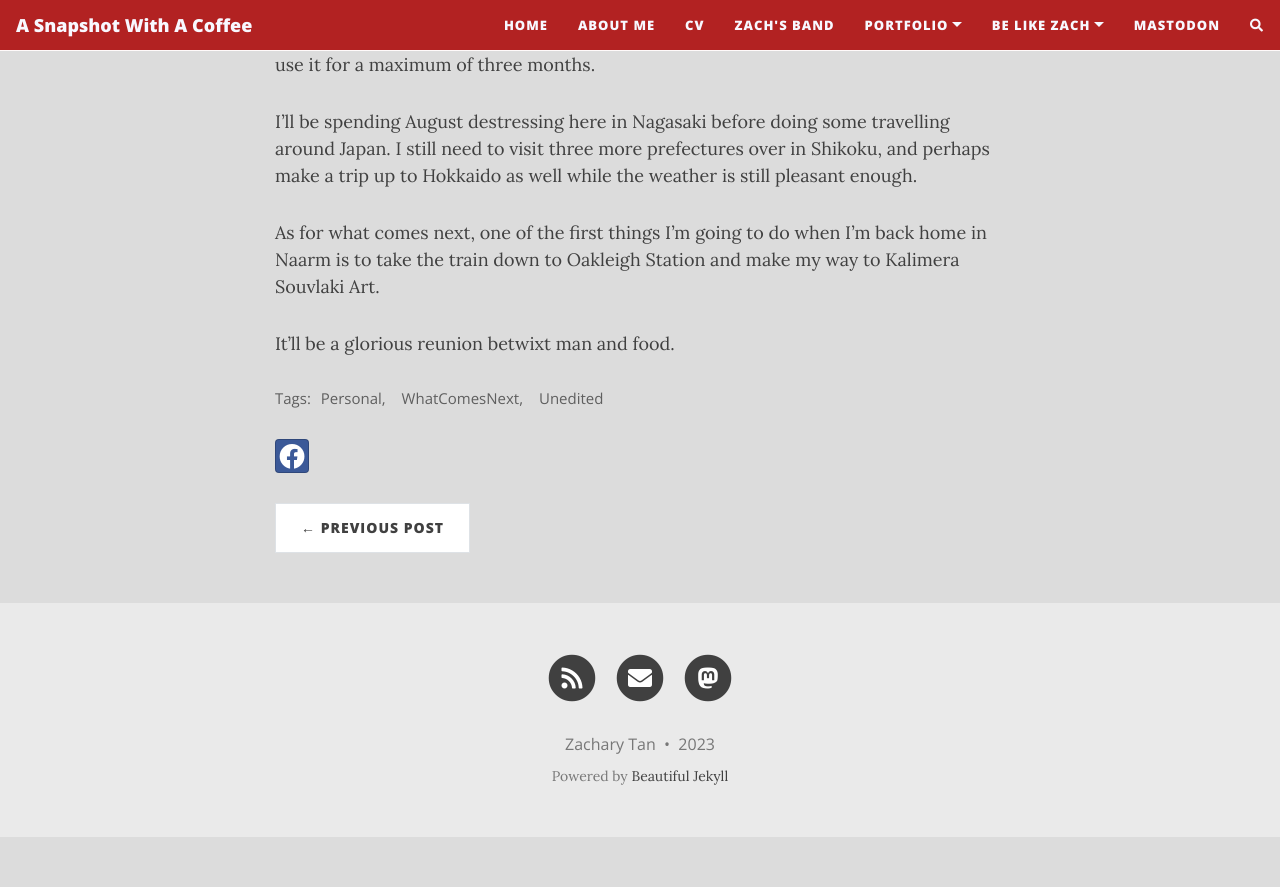
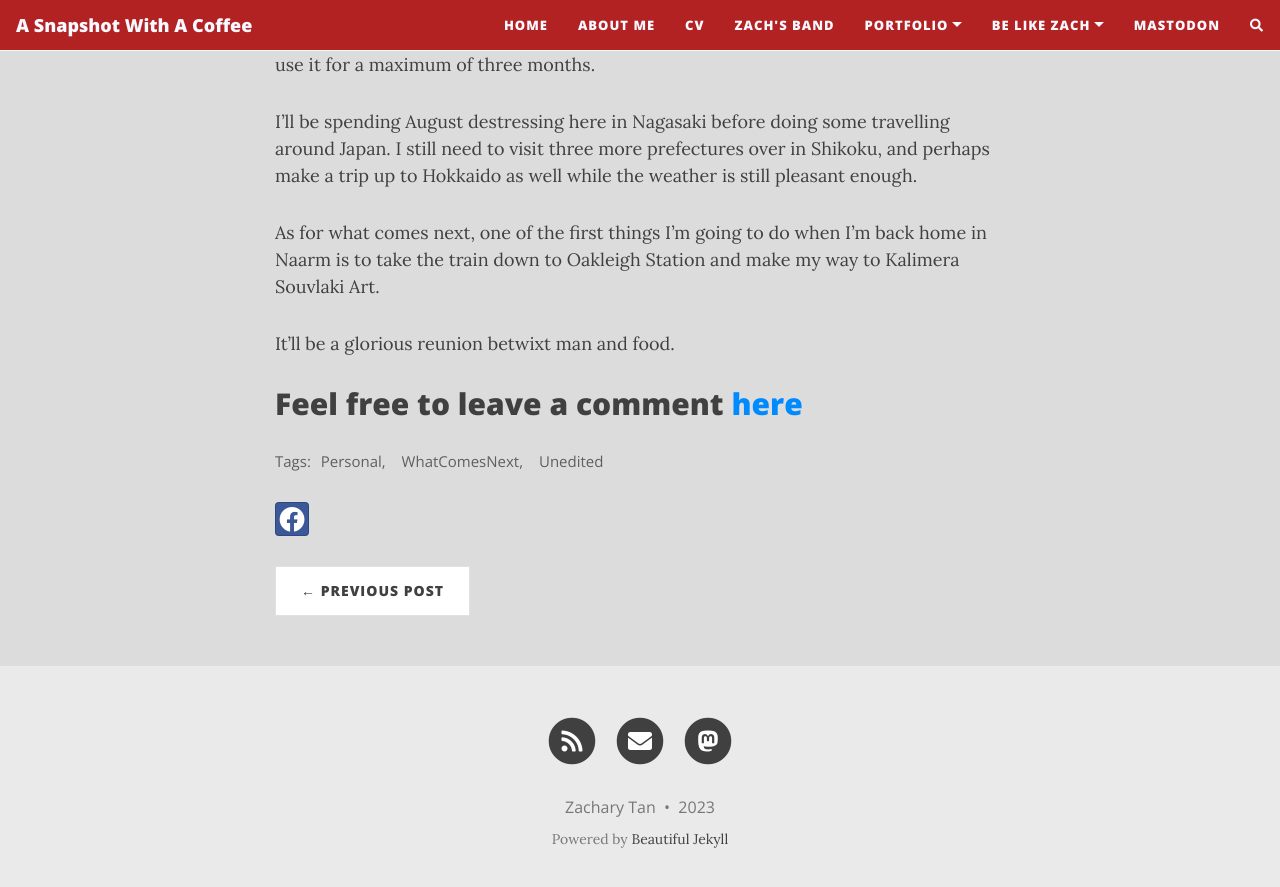
Before and after one commit to OZ7UP/TiredSetonix, a Jekyll site: the page built from _posts/2023-03-14-FourMonthsToGo.md, in a window 1280 px wide and 900 px high, scrolled down 833 px. Shown: the top 887 px of the window. Built offline with Jekyll 4.4.1, drawn with Linux system fonts in a browser that asks for light colours; nearby versions of some CDN libraries; comment, search, counter and statistics services are not loaded; before the commit the page ends 1670 px from its top, so only the background shows below that; some of the changed lines change nothing that is shown.

Commit message:
Update 2023-03-14-FourMonthsToGo.md

```diff
--- a/_posts/2023-03-14-FourMonthsToGo.md
+++ b/_posts/2023-03-14-FourMonthsToGo.md
@@ -3,11 +3,6 @@ layout: post
 title: Four Months Left On The Job
 subtitle: And then what?
 tags: Personal, WhatComesNext, Unedited
-comments:
-  show: true
-  host: famichiki.jp
-  username: RBurn_Ave_Zach
-  id: 110019430777049006
 ---
 
 Back in early 2018, when I received the call from the Japanese General Consulate in Naarm that I would be participating in the JET Programme, I thought I would be back home after a couple of years, three if I did a good enough job.
@@ -27,3 +22,5 @@ I'll be spending August destressing here in Nagasaki before doing some travellin
 As for what comes next, one of the first things I'm going to do when I'm back home in Naarm is to take the train down to Oakleigh Station and make my way to Kalimera Souvlaki Art.
 
 It'll be a glorious reunion betwixt man and food.
+
+## Feel free to leave a comment [here](https://famichiki.jp/@RBurn_Ave_Zach/110019430777049006){:target="_blank"}
```
